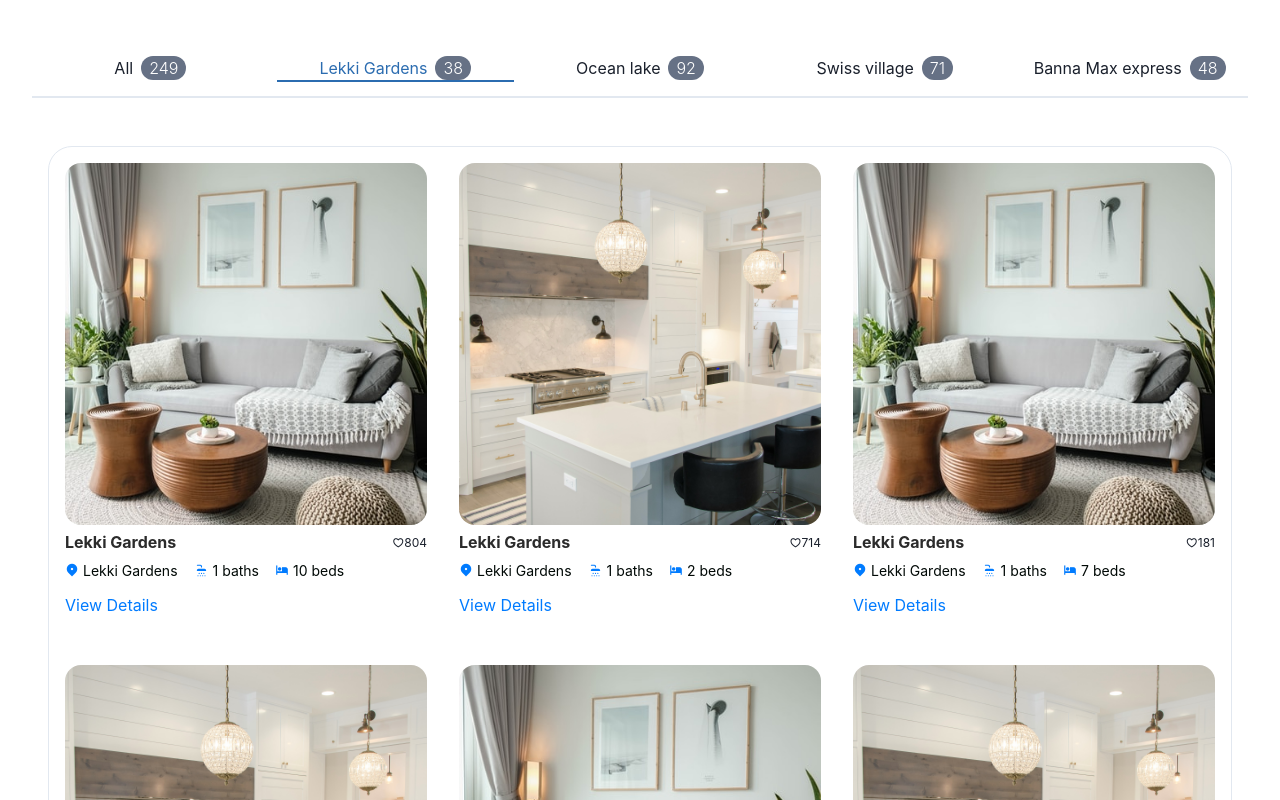
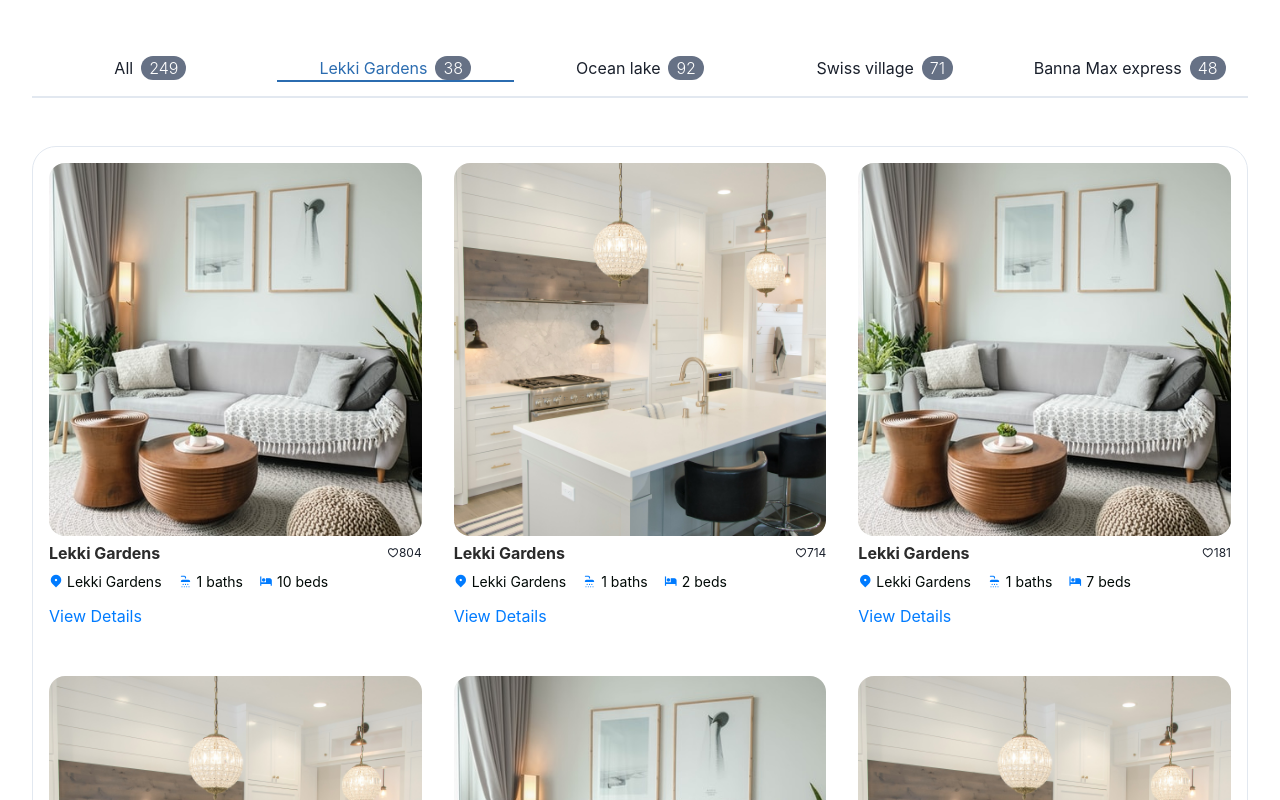
Before and after one commit to onyedikachi23/fastamoni-real-estate-website, a React (Vite) app: page / in a window 1280 px wide. Shown: the part 800-1600 px from the top of the page. Built offline with nearby package versions, Linux system fonts and the light colour scheme.

Commit message:
Updating paddingX for project TabPanel to widen them on smaller screens

```diff
--- a/src/components/main/featured-projects/featured-projects.jsx
+++ b/src/components/main/featured-projects/featured-projects.jsx
@@ -287,7 +287,7 @@ export default function FeaturedProjects() {
 						{/* panel for each projectsLocation tab */}
 						{projectsData.projectsLocations.map(
 							(projectLocation, index) => (
-								<TabPanel key={index}>
+								<TabPanel key={index} paddingX={0}>
 									<ProjectsList
 										noOfProjects={
 											projectsNumbersInprojectsLocationsRef
```
